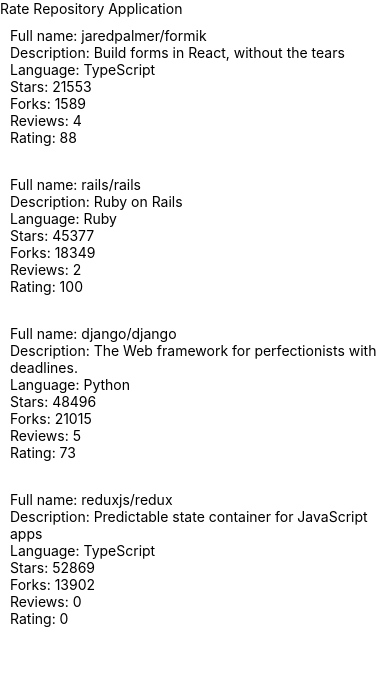
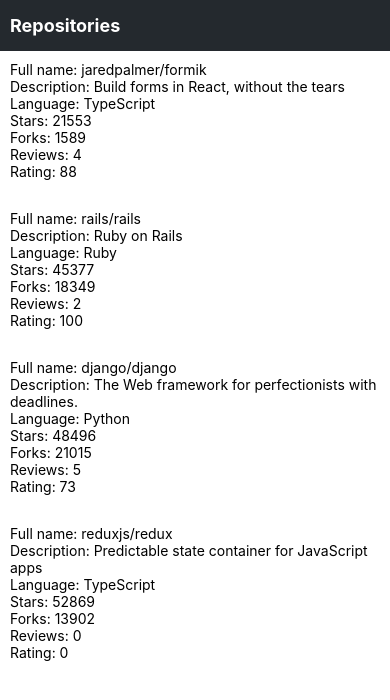
Before and after one commit to Ammar-daham/rate-repository-app, a React Native app: screen / in a window 390 px wide. Shown: the top 700 px of the page. Built offline with nearby package versions, Linux system fonts and the light colour scheme.

Commit message:
Exercise 10.4: the app bar done

```diff
--- /dev/null
+++ b/src/components/AppBar.jsx
@@ -0,0 +1,23 @@
+import { View, StyleSheet } from 'react-native'
+import Constants from 'expo-constants'
+import AppBarTab from './AppBarTab'
+
+import theme from '../theme';
+
+
+const styles = StyleSheet.create({
+  container: {
+    paddingTop: Constants.statusBarHeight,
+    backgroundColor: theme.colors.appBarPrimary,
+  },
+})
+
+const AppBar = () => {
+  return (
+    <View style={styles.container}>
+      <AppBarTab text="Repositories"/>
+    </View>
+  )
+}
+
+export default AppBar
--- /dev/null
+++ b/src/components/AppBarTab.jsx
@@ -0,0 +1,26 @@
+import { StyleSheet, Text, Pressable } from 'react-native'
+
+import theme from '../theme';
+
+
+const styles = StyleSheet.create({
+    tabText: {
+      color: theme.colors.tabText,
+      fontSize: theme.fontSizes.tab,
+      fontWeight: theme.fontWeights.bold,
+    },
+    tab: {
+      paddingVertical: 15,
+      paddingHorizontal: 10,
+    },
+  })
+
+const AppBarTab = ({ text }) => {
+  return (
+    <Pressable style={styles.tab}>
+      <Text style={styles.tabText}>{text}</Text>
+    </Pressable>
+  )
+}
+
+export default AppBarTab
--- a/src/components/Main.jsx
+++ b/src/components/Main.jsx
@@ -1,22 +1,21 @@
-import Constants from 'expo-constants';
-import { Text, StyleSheet, View } from 'react-native';
-import RepositoryList from './RepositoryList';
+import { StyleSheet, View } from 'react-native'
+import RepositoryList from './RepositoryList'
+import AppBar from './AppBar'
 
 const styles = StyleSheet.create({
   container: {
-    marginTop: Constants.statusBarHeight,
     flexGrow: 1,
     flexShrink: 1,
   },
-});
+})
 
 const Main = () => {
   return (
     <View style={styles.container}>
-      <Text>Rate Repository Application</Text>
+      <AppBar />
       <RepositoryList />
     </View>
-  );
-};
+  )
+}
 
-export default Main;
+export default Main
--- /dev/null
+++ b/src/theme.js
@@ -0,0 +1,23 @@
+const theme = {
+  colors: {
+    textPrimary: '#24292e',
+    textSecondary: '#586069',
+    primary: '#0366d6',
+    appBarPrimary: '#24292e',
+    tabText: 'white'
+  },
+  fontSizes: {
+    body: 14,
+    subheading: 16,
+    tab: 18
+  },
+  fonts: {
+    main: 'System',
+  },
+  fontWeights: {
+    normal: '400',
+    bold: '700',
+  },
+}
+
+export default theme
```
